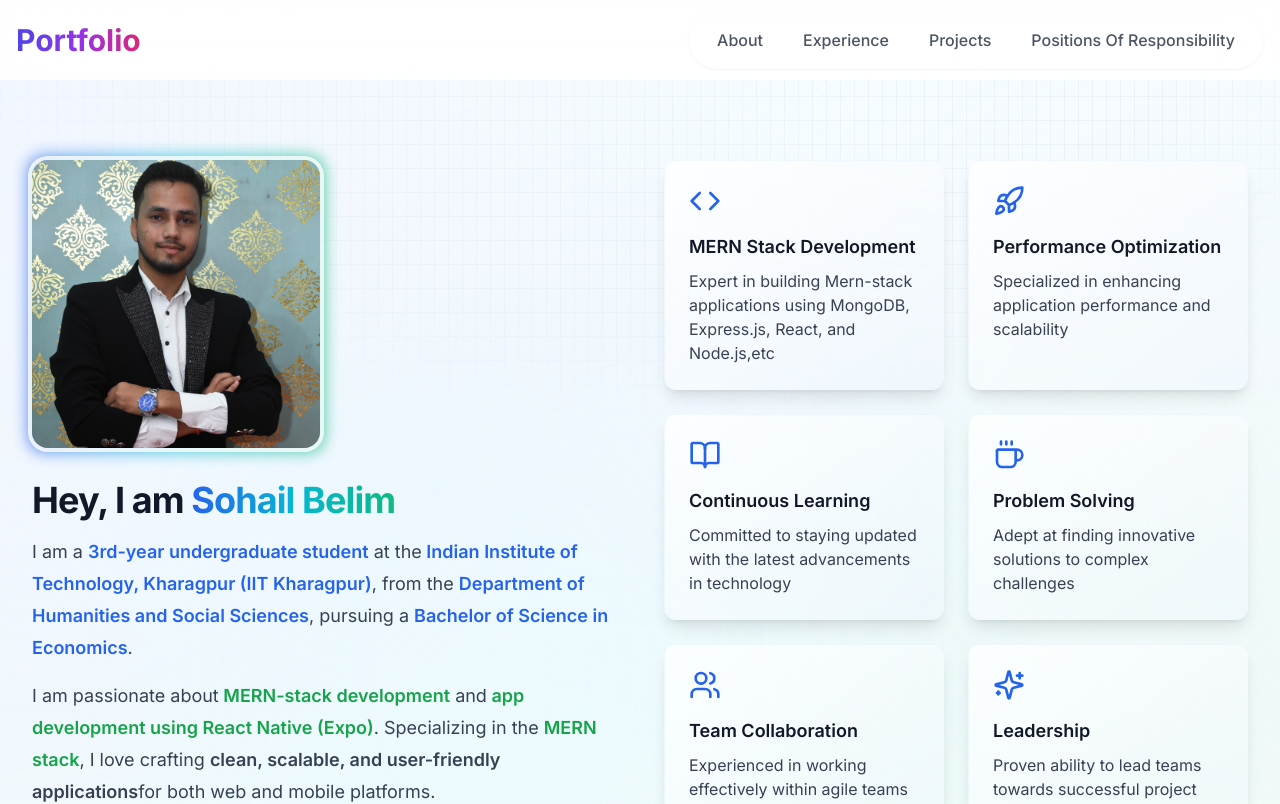
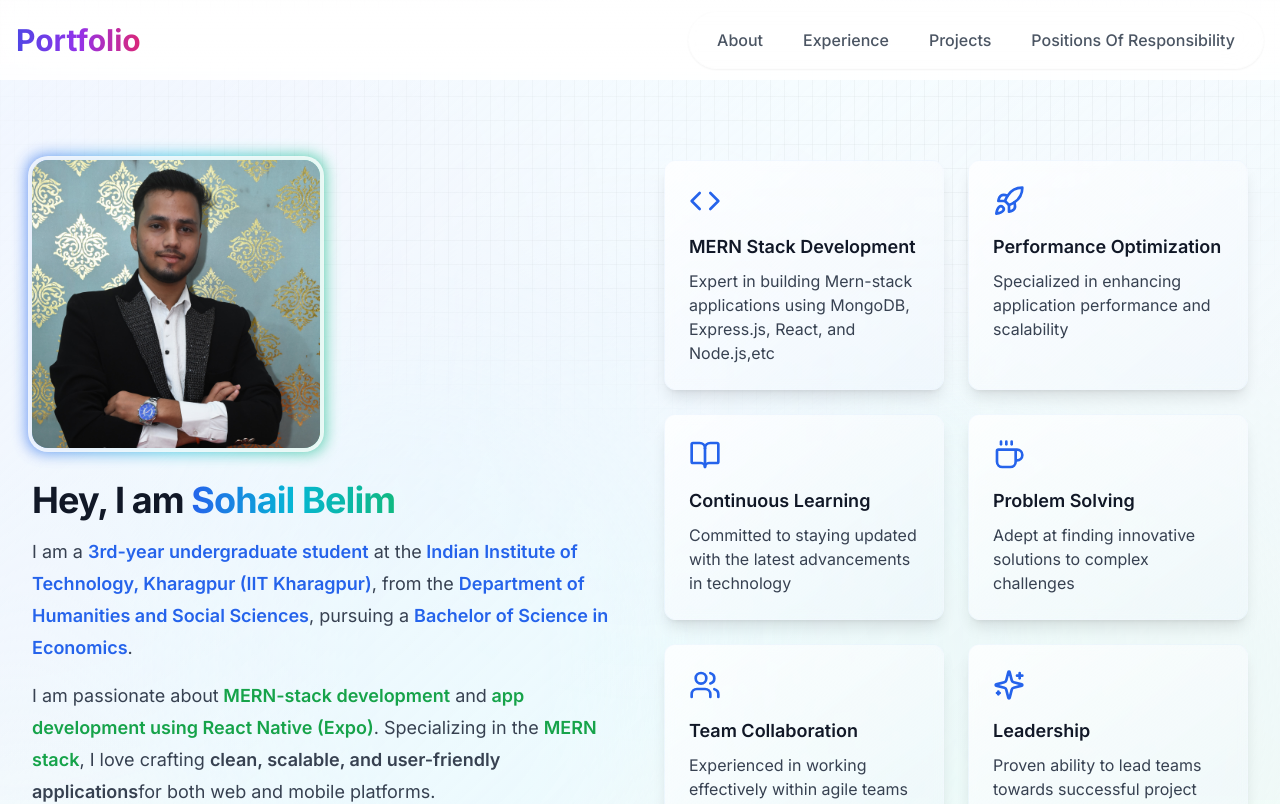
Before and after one commit to SohailIITKGP/My_Portfolio, a Next.js app: page / in a window 1280 px wide. Shown: the top 804 px of the page. Built offline with nearby package versions, Linux system fonts and the light colour scheme.

Commit message:
Image changed

```diff
--- a/src/app/page.tsx
+++ b/src/app/page.tsx
@@ -27,7 +27,7 @@ export default function About() {
               <div className="absolute -inset-1 bg-gradient-to-r from-blue-600 via-cyan-500 to-emerald-500 rounded-2xl blur opacity-75 group-hover:opacity-100 transition duration-500 animate-tilt"></div>
               <div className="relative h-64 w-64 sm:h-72 sm:w-72 rounded-2xl overflow-hidden ring-4 ring-white/80 backdrop-blur-sm">
                 <Image
-                  src="/Sohail.jpg"
+                  src="/About_Img.jpg"
                   alt="Sohail's Profile"
                   fill
                   className="object-cover transition-transform duration-500 group-hover:scale-110"
```
Also changed, not shown: public/About_Img.JPG (added), public/Sohail.JPG (deleted).
